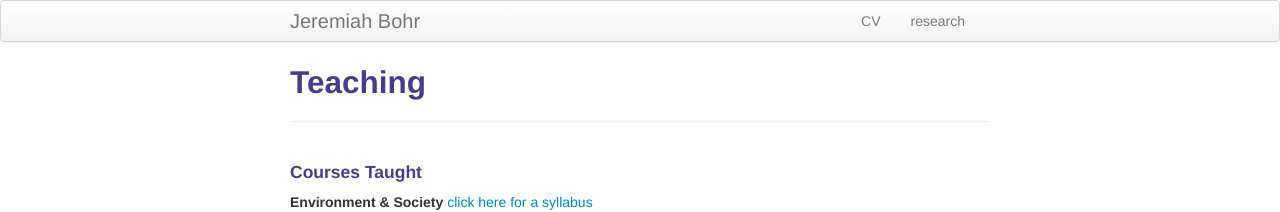
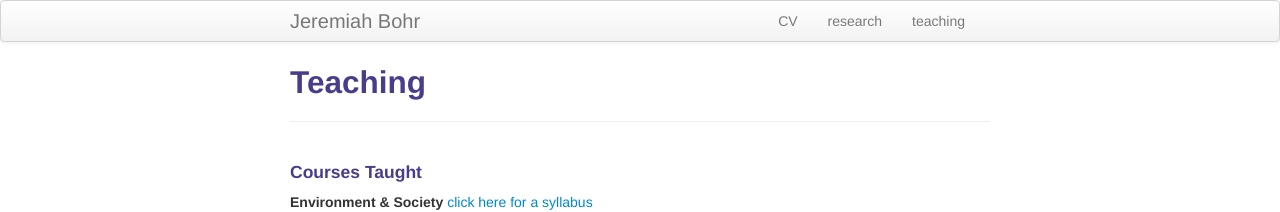
Before and after one commit to jeremiahbohr/jeremiahbohr.github.io, a Jekyll site: the page built from pages/teaching.md, in a window 1280 px wide. Shown: the top 212 px of the page. Built offline with Jekyll 4.4.1, drawn with Linux system fonts in a browser that asks for light colours; our own code applies the rules of GitHub Pages for plain Markdown files.

Commit message:
update my website

```diff
--- a/_includes/themes/twitter/default.html
+++ b/_includes/themes/twitter/default.html
@@ -37,6 +37,8 @@
           <ul class="nav">
               <li><a href="{{ BASE_PATH }}/assets/CV.pdf">CV</a></li>
               <li><a href="{{ BASE_PATH }}/pages/research.html">research</a></li>
+             <li><a href="{{ BASE_PATH }}/pages/teaching.html">teaching</a></li>
+
           </ul>
         </div>
       </div>
```
